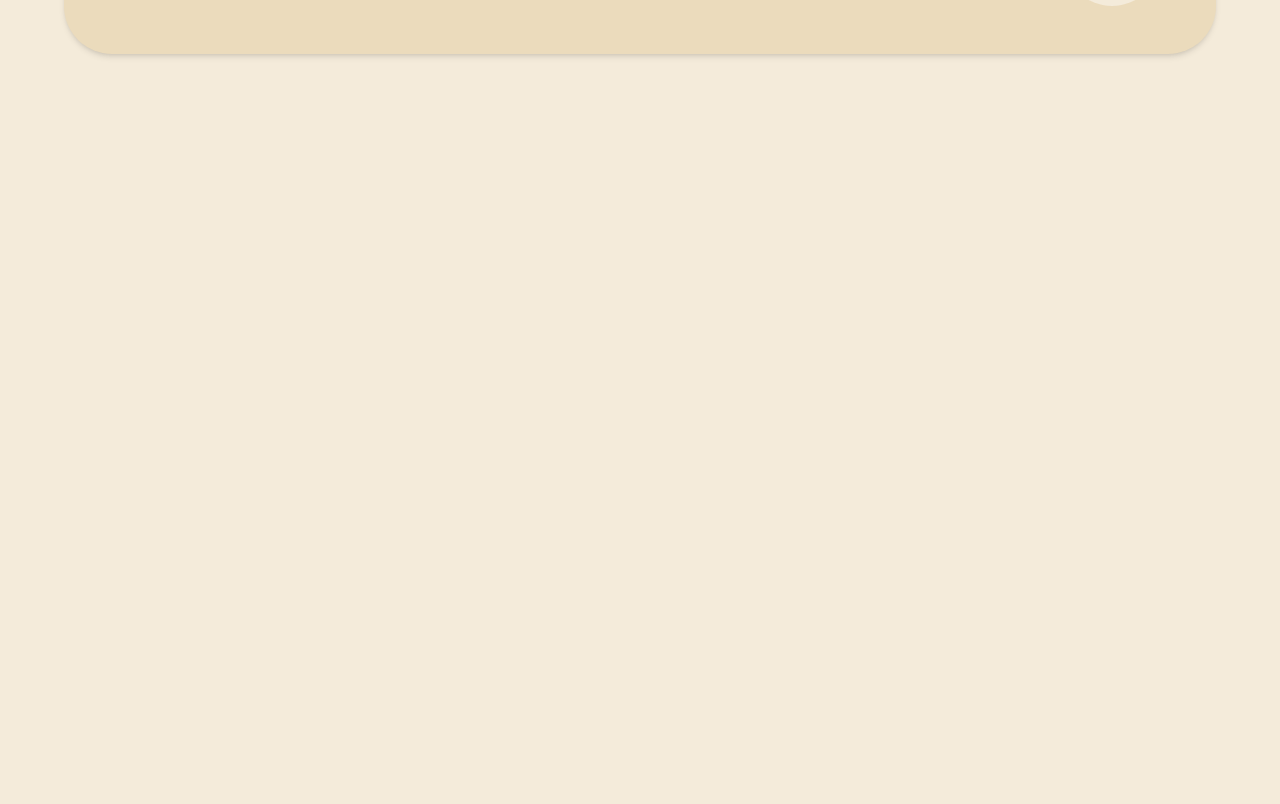
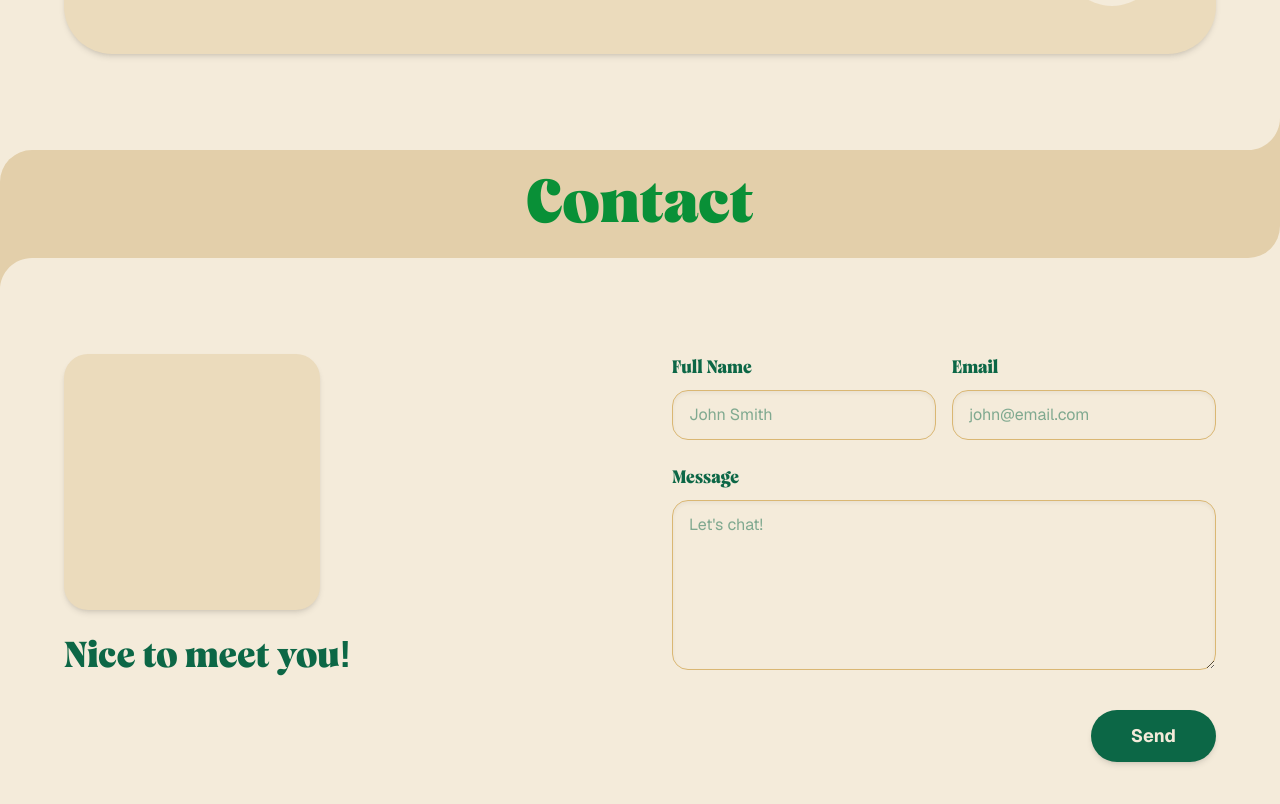
Before and after one commit to rioredwards/portfolio, a Next.js app: page / in a window 1280 px wide. Shown: the part 4783-5587 px from the top of the page. Before the commit the page ends 4901 px from the top, so only its background shows below. Built offline with nearby package versions, Linux system fonts and the light colour scheme.

Commit message:
feat: add Contact form

```diff
--- a/app/page.tsx
+++ b/app/page.tsx
@@ -1,4 +1,5 @@
 import { Blog } from "@/components/blog";
+import { Contact } from "@/components/contact";
 import { Hero } from "@/components/hero";
 import { Navbar } from "@/components/navbar";
 import { Project } from "@/components/project";
@@ -99,6 +100,10 @@
         description="Blog Description"
         icon={<MessagesSquare className="h-8 w-8" aria-hidden="true" />}
       />
+      <SectionBreak orientation="left" height="tall">
+        Contact
+      </SectionBreak>
+      <Contact />
     </div>
   );
 }
--- /dev/null
+++ b/components/contact.tsx
@@ -0,0 +1,80 @@
+export function Contact() {
+  return (
+    <section id="contact" className="px-4 py-16">
+      <div className="mx-auto flex max-w-6xl flex-col gap-12 md:flex-row md:items-start md:gap-16">
+        {/* Left illustration placeholder and heading */}
+        <div className="flex flex-1 flex-col items-center md:items-start">
+          <div className="mb-6 h-64 w-64 rounded-3xl bg-(--color-bg-secondary) shadow-md" />
+          <p
+            className="text-3xl font-bold leading-tight text-(--color-text-secondary) sm:text-4xl"
+            style={{ fontFamily: "var(--font-mazaeni-demo), serif" }}>
+            Nice to meet you!
+          </p>
+        </div>
+
+        {/* Right form */}
+        <form className="flex flex-1 flex-col gap-6">
+          {/* Name & Email row */}
+          <div className="grid gap-4 md:grid-cols-2">
+            <div className="flex flex-col gap-2">
+              <label
+                htmlFor="fullName"
+                className="text-lg font-semibold text-(--color-text-secondary)"
+                style={{ fontFamily: "var(--font-mazaeni-demo), serif" }}>
+                Full Name
+              </label>
+              <input
+                id="fullName"
+                name="fullName"
+                type="text"
+                placeholder="John Smith"
+                className="w-full rounded-2xl border border-(--color-bg-tertiary) bg-(--color-bg-primary) px-4 py-3 text-base text-(--color-text-secondary) shadow-inner focus:outline-none focus:ring-2 focus:ring-(--color-text-secondary)"
+              />
+            </div>
+            <div className="flex flex-col gap-2">
+              <label
+                htmlFor="email"
+                className="text-lg font-semibold text-(--color-text-secondary)"
+                style={{ fontFamily: "var(--font-mazaeni-demo), serif" }}>
+                Email
+              </label>
+              <input
+                id="email"
+                name="email"
+                type="email"
+                placeholder="john@email.com"
+                className="w-full rounded-2xl border border-(--color-bg-tertiary) bg-(--color-bg-primary) px-4 py-3 text-base text-(--color-text-secondary) shadow-inner focus:outline-none focus:ring-2 focus:ring-(--color-text-secondary)"
+              />
+            </div>
+          </div>
+
+          {/* Message */}
+          <div className="flex flex-col gap-2">
+            <label
+              htmlFor="message"
+              className="text-lg font-semibold text-(--color-text-secondary)"
+              style={{ fontFamily: "var(--font-mazaeni-demo), serif" }}>
+              Message
+            </label>
+            <textarea
+              id="message"
+              name="message"
+              rows={6}
+              placeholder="Let's chat!"
+              className="w-full rounded-2xl border border-(--color-bg-tertiary) bg-(--color-bg-primary) px-4 py-3 text-base text-(--color-text-secondary) shadow-inner focus:outline-none focus:ring-2 focus:ring-(--color-text-secondary)"
+            />
+          </div>
+
+          {/* Submit button */}
+          <div className="mt-4 flex justify-end">
+            <button
+              type="submit"
+              className="rounded-full bg-(--color-text-secondary) px-10 py-3 text-lg font-bold text-(--color-bg-primary) shadow-md transition-shadow hover:shadow-lg">
+              Send
+            </button>
+          </div>
+        </form>
+      </div>
+    </section>
+  );
+}
```
